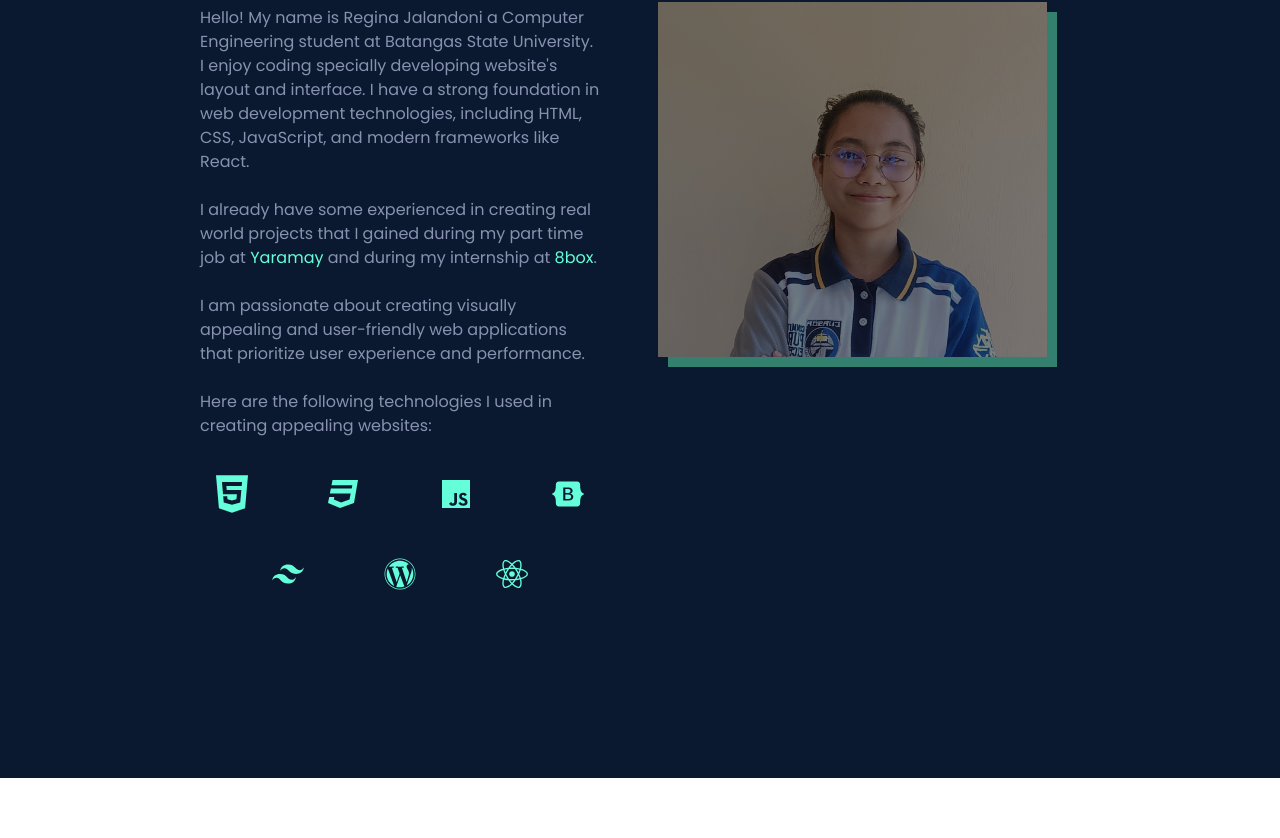
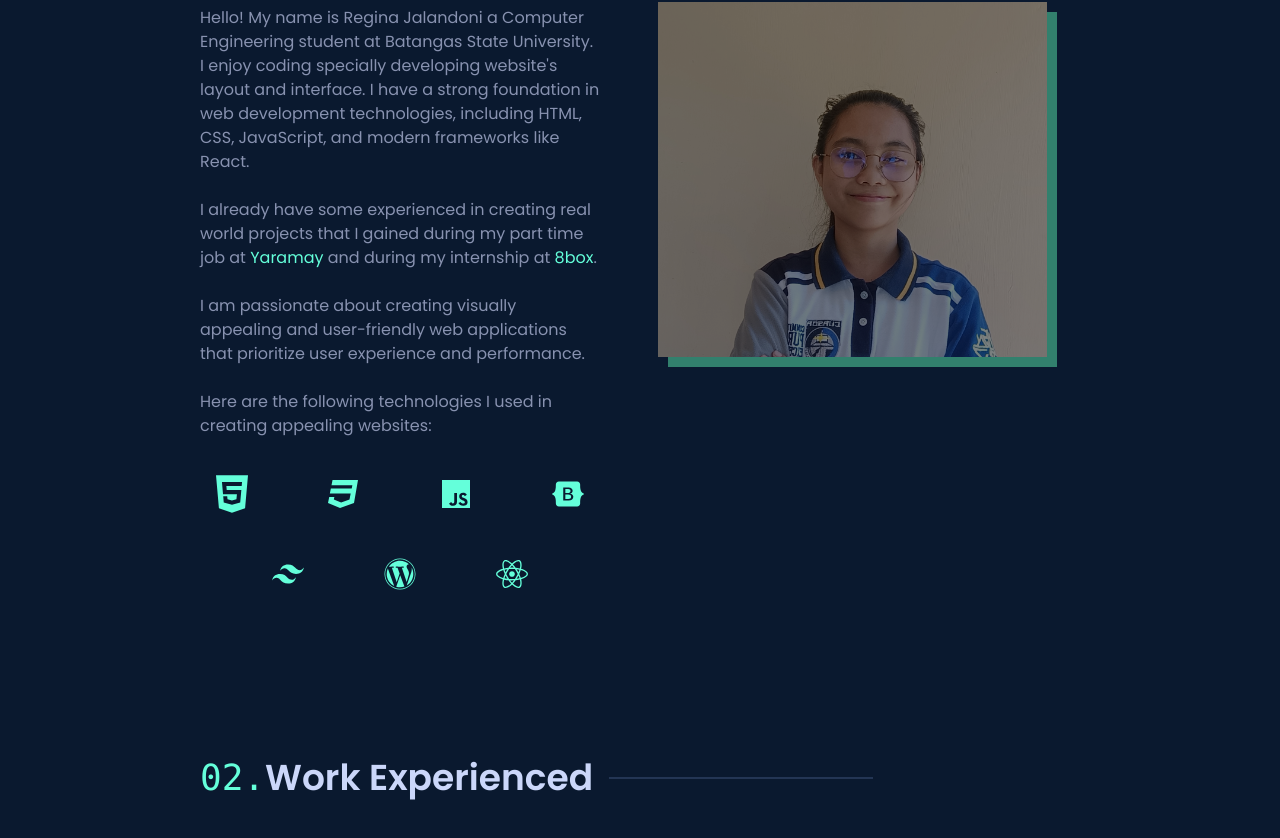
Before and after one commit to novice-is-me/Portfolio, a React (Vite) app: page / in a window 1280 px wide. Shown: the part 884-1722 px from the top of the page. Before the commit the page ends 1662 px from the top, so only its background shows below. Built offline with nearby package versions, Linux system fonts and the light colour scheme; a web font is replaced by a local one.

Commit message:
Adding Exp section

```diff
--- a/src/App.jsx
+++ b/src/App.jsx
@@ -1,4 +1,5 @@
 import About from "./About"
+import Experience from "./Experience"
 import Hero from "./Hero"
 import LeftComp from "./components/LeftComp"
 import Navbar from "./components/Navbar"
@@ -15,6 +16,7 @@ function App() {
           <div className="mx-[8rem] mt-[5rem]">
             <Hero/>
             <About/>
+            <Experience/>
           </div>
         <div className=" fixed bottom-0 right-0 ">
           <RightComp/>
--- a/src/Experience.jsx
+++ b/src/Experience.jsx
@@ -0,0 +1,16 @@
+import React from 'react'
+
+const Experience = () => {
+  return (
+    <section className='my-[10rem] mx-10' id='experience'>
+      <div className='flex items-center'>
+        <p className='text-highlight font-mono text-4xl'>02.</p>
+        <p className='font-Poppins font-semibold text-headers text-4xl whitespace-pre-wrap'>
+           Work Experienced</p>
+        <div className='ml-4 border border-[#233554] w-[30%] h-0 '></div>
+      </div>
+    </section>
+  )
+}
+
+export default Experience
```
